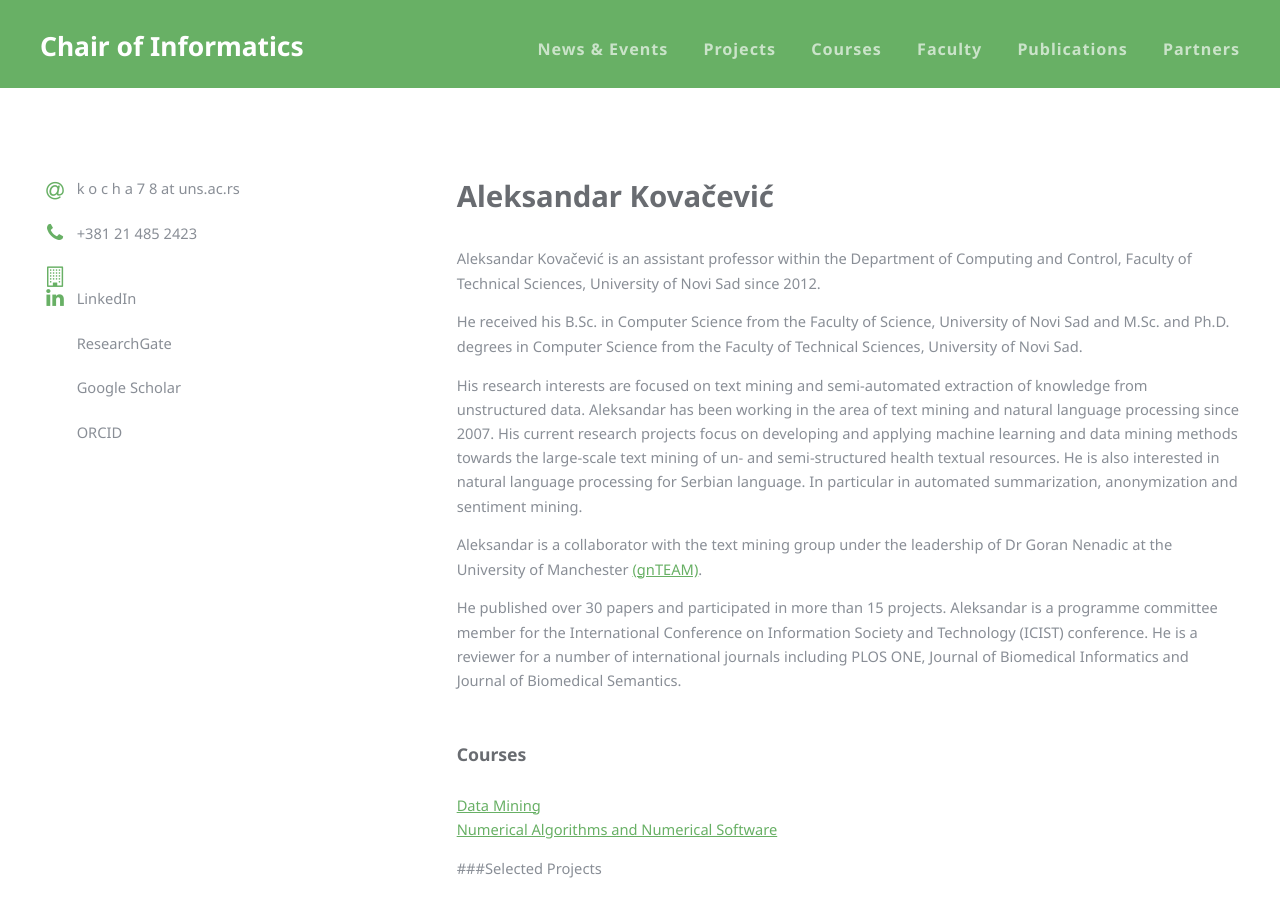
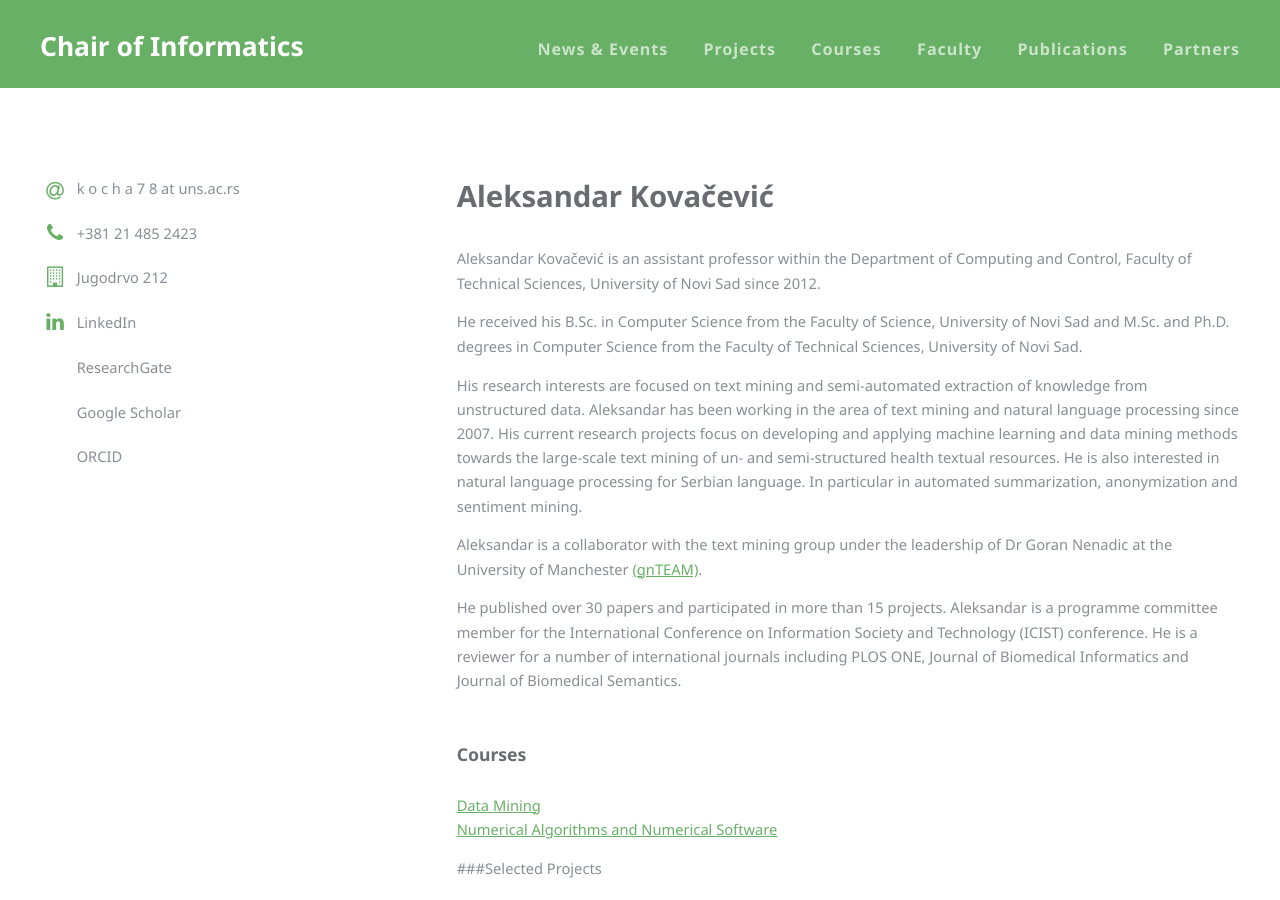
Before and after one commit to unsftn/informatika, a Jekyll site: the page built from _faculty/AleksandarKovacevic.md, in a window 1280 px wide and 900 px high. Built offline with Jekyll 4.4.1, drawn with Linux system fonts in a browser that asks for light colours.

Commit message:
Update AleksandarKovacevic.md

```diff
--- a/_faculty/AleksandarKovacevic.md
+++ b/_faculty/AleksandarKovacevic.md
@@ -4,10 +4,10 @@
 collection: faculty
 path: Aleksandar Kovacevic
 name: Aleksandar Kovacevic
-zvanje: Assistant Professor
+zvanje: assistant
 email: k o c h a 7 8   at   uns.ac.rs
 phone: +381 21 485 2423
-office:
+office: Jugodrvo 212
 researchgate: https://www.researchgate.net/profile/Aleksandar_Kovacevic2
 scholar: https://scholar.google.com/citations?user=KylNBRkAAAAJ&hl=en
 photo:
```
